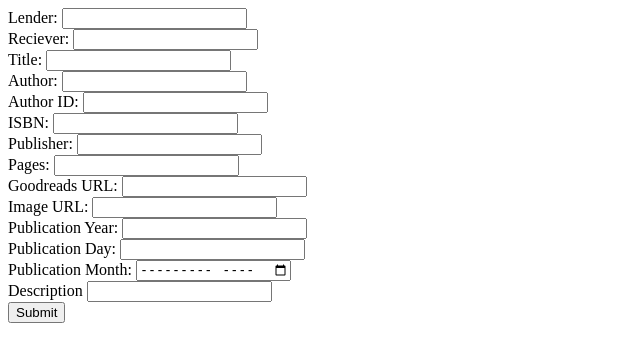
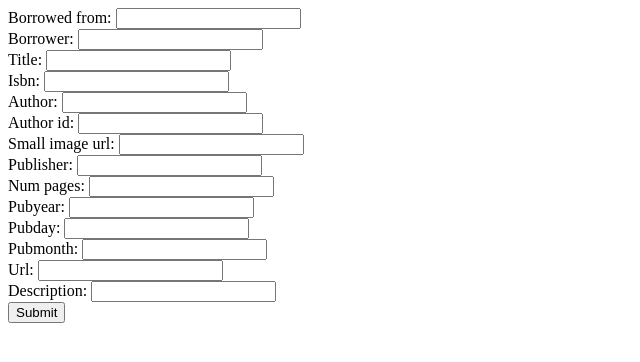
Before and after one commit to dnoneill/libraryproject, a Django app: page /add in a window 1280 px wide. Shown: the top 362 px of the page, without its empty margins (0-640 px from the left). Run offline with Django 3.2, Linux system fonts and the light colour scheme.

Commit message:
fixed forms

```diff
--- a/libraryproject/libraryapp/forms.py
+++ b/libraryproject/libraryapp/forms.py
@@ -1,8 +1,23 @@
 from django import forms
-from .models import Book
+from .models import Book, Loans
 
 
 class BookForm(forms.Form):
 	class Meta:
 		model = Book
 		fields = '__all__'
+class LoansForm(forms.Form):
+	borrowed_from = forms.CharField(max_length=256)
+	borrower = forms.CharField(max_length=256)
+	title = forms.CharField(max_length=256)
+	isbn = forms.IntegerField(required=False)
+	author = forms.CharField(max_length=256, required=False)
+	author_id = forms.IntegerField(required=False)
+	small_image_url = forms.URLField(max_length=200, required=False)
+	publisher = forms.CharField(max_length=256, required=False)
+	num_pages = forms.IntegerField(required=False)
+	pubyear = forms.IntegerField(required=False)
+	pubday = forms.IntegerField(required=False)
+	pubmonth = forms.IntegerField(required=False)
+	url = forms.URLField(max_length=200, required=False)
+	description = forms.CharField(max_length=10000, required=False)
--- a/libraryproject/libraryapp/models.py
+++ b/libraryproject/libraryapp/models.py
@@ -52,7 +52,7 @@ class Loans(models.Model):
 	date_created = models.DateTimeField(auto_now_add=True)
 	borrowed_from = models.CharField(max_length=256)
 	borrower = models.CharField(max_length=256, null=True)
-	book = models.ForeignKey(Book, on_delete=models.CASCADE)
+	book = models.ForeignKey(Book)
 
 	@property
 	def timesince(self):
--- a/libraryproject/libraryapp/templates/form.html
+++ b/libraryproject/libraryapp/templates/form.html
@@ -1,40 +1,14 @@
 <html>
 <title>Add {{info.title}}</title>
-<form action="/lend/" method="post">
+<form action="/loans/" method="post">
     {% csrf_token %}
-    <label for="lender">Lender: </label>
-    <input id="lender" type="text" name="lender" value="" required><br>
-    <label for="lendee">Reciever: </label>
-    <input id="lendee" type="text" name="lendee" value="" required><br>
-    <label for="title">Title: </label>
-    <input id="title" type="text" name="title" value="{{ info.title }}" required><br>
-    <label for="author">Author: </label>
-    <input id="author" type="author" name="author" value="{{info.author}}"><br>
-    <label for="author_id">Author ID: </label>
-    <input id="author_id" type="author_id" name="author_id" value="{{info.author_id}}"><br>
-    <label for="isbn">ISBN: </label>
-    <input id="isbn" type="isbn" name="isbn" value="{{info.isbn}}"><br>
-    <label for="publisher">Publisher: </label>
-    <input id="publisher" type="publisher" name="publisher" value="{{info.publisher}}"><br>
-    <label for="num_pages">Pages: </label>
-    <input id="num_pages" type="num_pages" name="num_pages" value="{{info.num_pages}}"><br>
-    <label for="url">Goodreads URL: </label>
-    <input id="url" type="url" name="url" value="{{info.url}}"><br>
-    <label for="image_url">Image URL: </label>
-    <input id="image_url" type="image_url" name="image_url" value="{{info.small_image_url}}"><br>
-    <label for="year">Publication Year: </label>
-    <input id="year" type="year" name="year" value="{{info.year}}"><br>
-    <label for="day">Publication Day: </label>
-    <input id="day" type="day" name="day" value="{{info.day}}"><br>
-    <label for="month">Publication Month: </label>
-    <input id="month" type="month" name="month" value="{{info.month}}"><br>
-    <label for="description">Description </label>
-    <input id="description" type="description" name="description" value="{{info.description}}"><br>
-    <input type="submit" value="Submit">
+    {% for field in form %}
+    {{ field.label_tag }} {{field}} <br>
+   	{% endfor %}
+   	<input type="submit" value="Submit">
 </form>
 
 <style>
-:required {
-}
+input { display: inline; }
 </style>
 </html>
--- a/libraryproject/libraryapp/views.py
+++ b/libraryproject/libraryapp/views.py
@@ -1,9 +1,10 @@
 from django.shortcuts import render
 from django.http import HttpResponse, HttpResponseRedirect
 from django.views.generic import ListView, DetailView
+from django.views.generic.edit import FormMixin
 
 import xmltodict, json
-from .forms import BookForm
+from .forms import BookForm, LoansForm
 from .models import Book, Loans
 # Create your views here.
 import requests
@@ -86,70 +87,53 @@ def add(request):
         info['publisher'] = data['GoodreadsResponse']['book']['publisher']
         info['num_pages'] = data['GoodreadsResponse']['book']['num_pages']
         info['url'] = data['GoodreadsResponse']['book']['url']
-        info['year'] = data['GoodreadsResponse']['book']['publication_year']
-        info['day'] = data['GoodreadsResponse']['book']['publication_day']
-        info['month'] = data['GoodreadsResponse']['book']['publication_month']
+        info['pubyear'] = data['GoodreadsResponse']['book']['publication_year']
+        info['pubday'] = data['GoodreadsResponse']['book']['publication_day']
+        info['pubmonth'] = data['GoodreadsResponse']['book']['publication_month']
         info['description'] = data['GoodreadsResponse']['book']['description']
+        form = LoansForm(initial=info)
+        return render(request, 'form.html', {'form':form, 'info':info})
+    else:
+        form = LoansForm()
+        return render(request, 'form.html', {'form':form})
 
-        return render(request, 'form.html', {'info':info})
-    else:
-        return render(request, 'form.html', {})
 
-def lend(request):
-    if request.method == 'POST':
-        form = BookForm(request.POST)
+class LoansList(FormMixin, ListView):
+    model = Loans
+    form_class = LoansForm
+    ordering = ['-date_created']
+
+    def get_context_data(self, **kwargs):
+        context = super(LoansList, self).get_context_data(**kwargs)
+        context['form'] = self.get_form()
+        return context
+
+    def post(self, request, *args, **kwargs):
+        form = self.get_form()
         if form.is_valid():
-            print(form.cleaned_data)
             book = Book()
-            if request.POST['title'] != 'None' or request.POST['title'] != '\n':
-                book.title = request.POST['title']
-            if request.POST['author'] != 'None' or request.POST['author'] != '\n':
-                book.author = request.POST['author']
-            if request.POST['author_id'] != 'None' or request.POST['author_id'] != '\n':
-                book.author_id = request.POST['author_id']
-            if request.POST['isbn'] != 'None' or request.POST['isbn'] != '\n':
-                book.ibsn = request.POST['isbn']
-            if request.POST['image_url'] != 'None' or request.POST['image_url'] != '\n':
-                book.small_image_url = request.POST['image_url']
-            if request.POST['publisher'] != 'None' or request.POST['publisher'] != '\n':
-                book.publisher = request.POST['publisher']
-            if request.POST['num_pages'] != 'None' or request.POST['num_pages'] != '\n':
-                book.num_pages = request.POST['num_pages']
-            if request.POST['num_pages'] == 'None':
-            	book.num_pages = 0
-            if request.POST['year'] != 'None' or request.POST['year'] != '\n':
-                book.pubyear = request.POST['year']
-            if request.POST['day'] != 'None' or request.POST['day'] != '\n':
-                book.pubday = request.POST['day']
-            if request.POST['month'] != 'None' or request.POST['month'] != '\n':
-                book.pubmonth = request.POST['month']
-            if request.POST['url'] != 'None' or request.POST['url'] != '\n':
-                book.url = request.POST['url']
-            if request.POST['year'] == 'None':
-                book.pubyear = 0
-            if request.POST['day'] == 'None':
-                book.pubday = 0
-            if request.POST['month'] == 'None':
-                book.pubmonth = 0
-            if request.POST['url'] != 'None' or request.POST['url'] != '\n':
-                book.url = request.POST['url']
-            if request.POST['description'] != 'None' or request.POST['description'] != '\n':
-                book.description = request.POST['description']
+            book.title = form.cleaned_data['title']
+            book.author = form.cleaned_data['author']
+            book.author_id = form.cleaned_data['author_id']
+            book.ibsn = form.cleaned_data['isbn']
+            book.small_image_url = form.cleaned_data['small_image_url']
+            book.publisher = form.cleaned_data['publisher']
+            book.num_pages = form.cleaned_data['num_pages']
+            book.pubyear = form.cleaned_data['pubyear']
+            book.pubday = form.cleaned_data['pubday']
+            book.pubmonth = form.cleaned_data['pubmonth']
+            book.url = form.cleaned_data['url']
+            book.url = form.cleaned_data['url']
+            book.description = form.cleaned_data['description']
             book.save()
             loan = Loans()
-            loan.borrower = request.POST['lendee']
-            loan.borrowed_from = request.POST['lender']
+            loan.borrower = form.cleaned_data['borrower']
+            loan.borrowed_from = form.cleaned_data['borrowed_from']
             loan.book = book
             loan.save()
             return HttpResponseRedirect('/loans/')
-    else:
-        form = BookForm()
-
-    return HttpResponseRedirect("/loans")
-
-class LoansList(ListView):
-    model = Loans
-    ordering = ['-date_created']
+        else:
+            return form.errors
 
 class BookList(ListView):
     model = Book
--- a/libraryproject/libraryproject/urls.py
+++ b/libraryproject/libraryproject/urls.py
@@ -23,7 +23,6 @@ urlpatterns = [
     url(r'^choose', views.choose, name='choose'),
     url(r'^$', views.home, name='home'),
     url(r'^add', views.add, name='add'),
-    url(r'^lend', views.lend, name='lend'),
     url(r'^books/$', BookList.as_view(), name='book_list'),
     url(r'^loans/$', LoansList.as_view(), name='loans_list'),
     url(r'^books/(?P<pk>\d+)$', BookDetail.as_view(), name='book_detail'),
```
Also changed, not shown: libraryproject/db.sqlite3.
